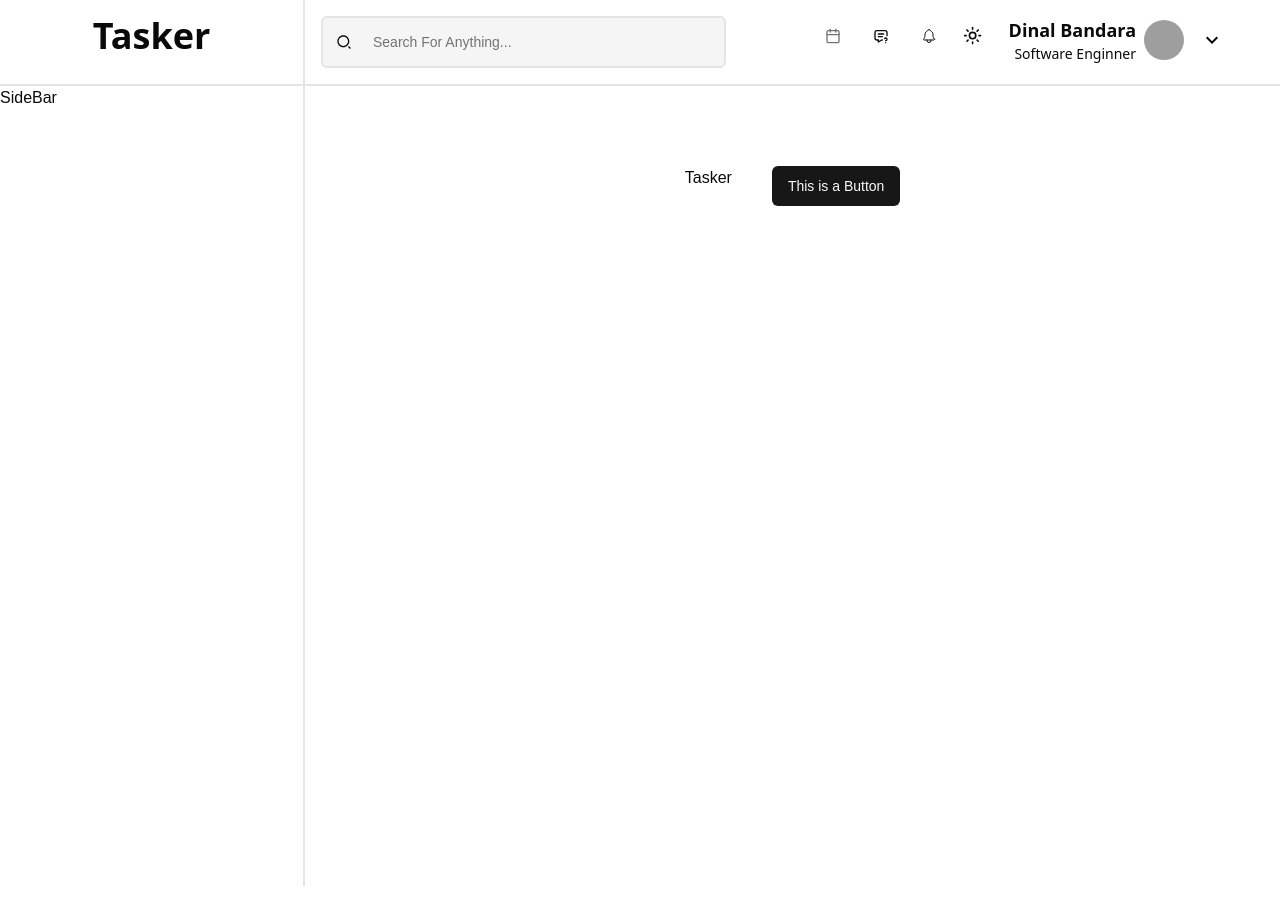
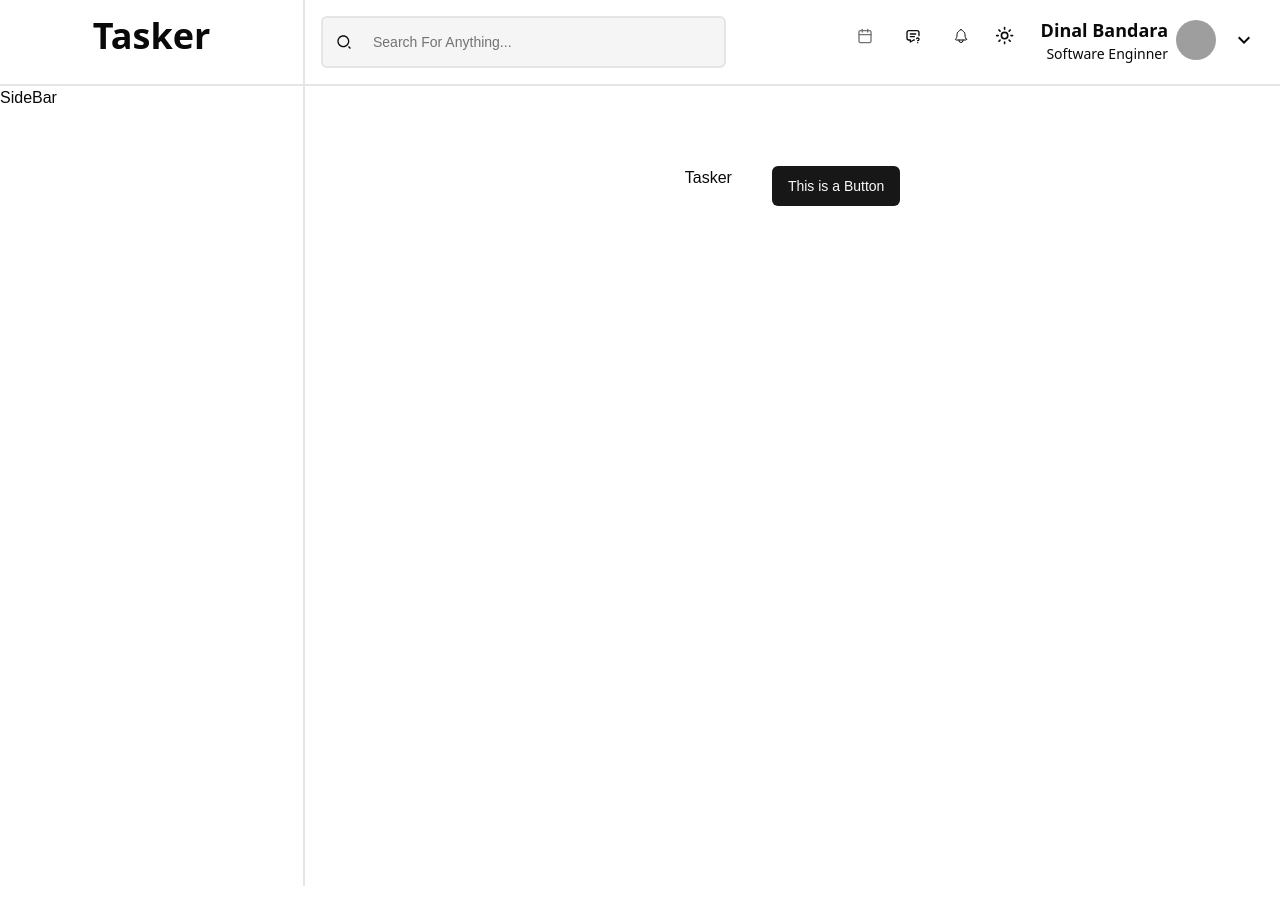
Before and after one commit to dinalUdagedara/tasker, a Next.js app: page / in a window 1280 px wide. Shown: the top 924 px of the page. Built offline with nearby package versions, Linux system fonts and the light colour scheme; grey boxes are pictures that could not be loaded.

Commit message:
style: fixed p-r on header

```diff
--- a/app/ui-components/header.tsx
+++ b/app/ui-components/header.tsx
@@ -39,7 +39,7 @@ const Header = () => {
           <div>
             <ModeToggle />
           </div>
-          <div className="pr-10">
+          <div className="pr-2">
             <UserIcon />
           </div>
         </div>
```
